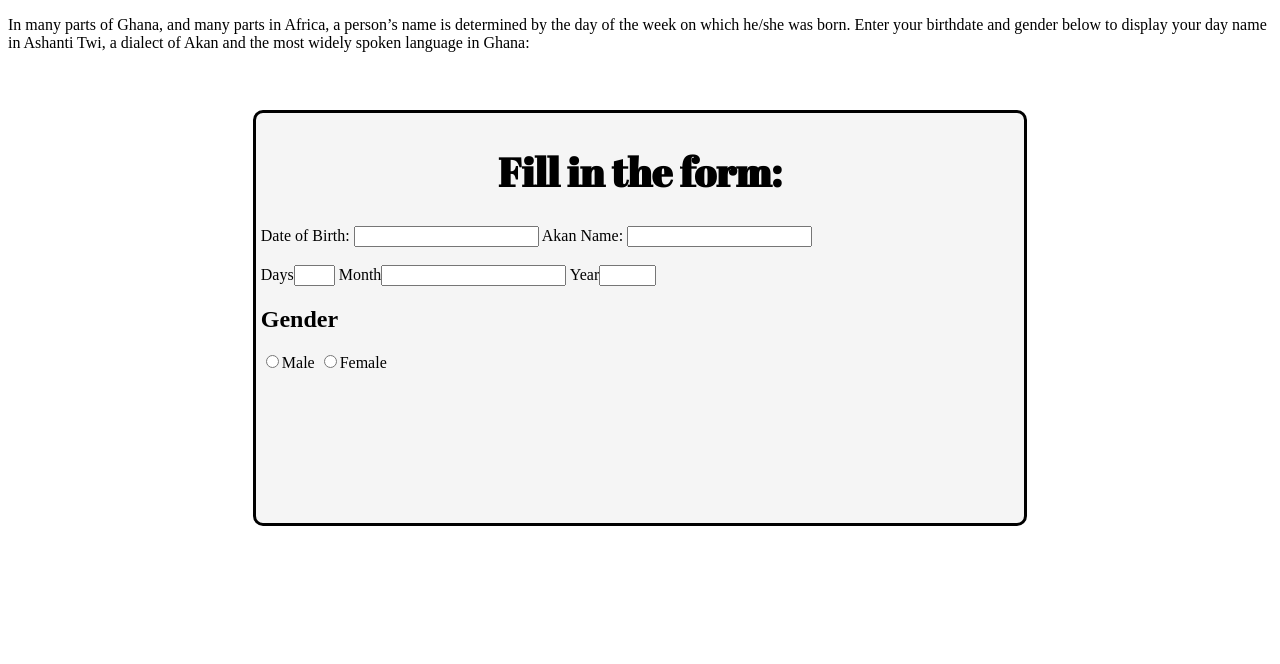
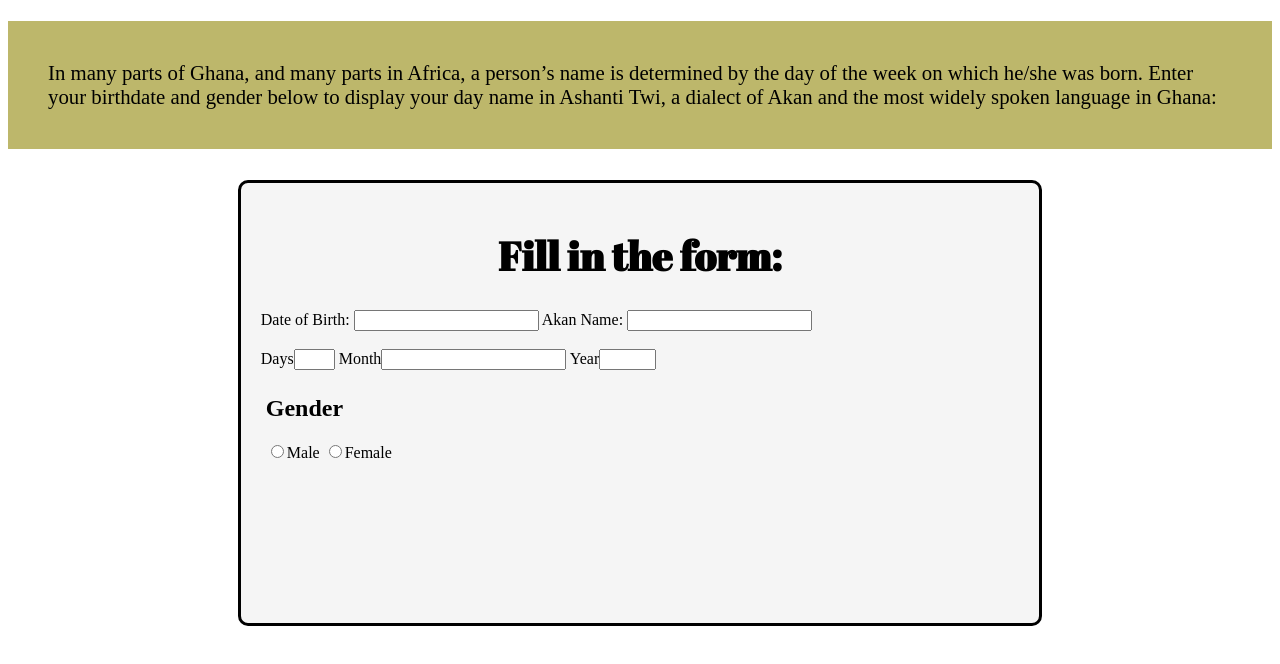
Before and after one commit to ro0tkit/AkanNames.github.io, a plain HTML site: page index.html in a window 1280 px wide. Drawn offline with Linux system fonts and the light colour scheme.

Commit message:
Add paragraph styling

```diff
--- a/css/style.css
+++ b/css/style.css
@@ -1,4 +1,10 @@
+p{
+   font-size: 130%;
+   color: black;
+   background-color: darkkhaki;
+   padding: 40px;
 
+}
 #container {
    background-image: url(../images/ghana-flag.jpg);
     width: 100%;
@@ -7,22 +13,24 @@
     flex-direction: row;
     flex-wrap: wrap;
     justify-content: center;
-    align-items: center;
  }
 
  .content{
     width: 60%;
     height: 400px;
     margin: 10px;
-    padding: 5px;
+    padding: 20px;
     border: 3px solid black ;
     border-radius: 10px;
     background:whitesmoke;
     color:black;
  }
+
  h1{
   text-align: center;
   font-family: 'Abril Fatface', cursive;
   font-size: 40px;
-
  }
+ .radio{
+    padding: 5px;
+ }
```
